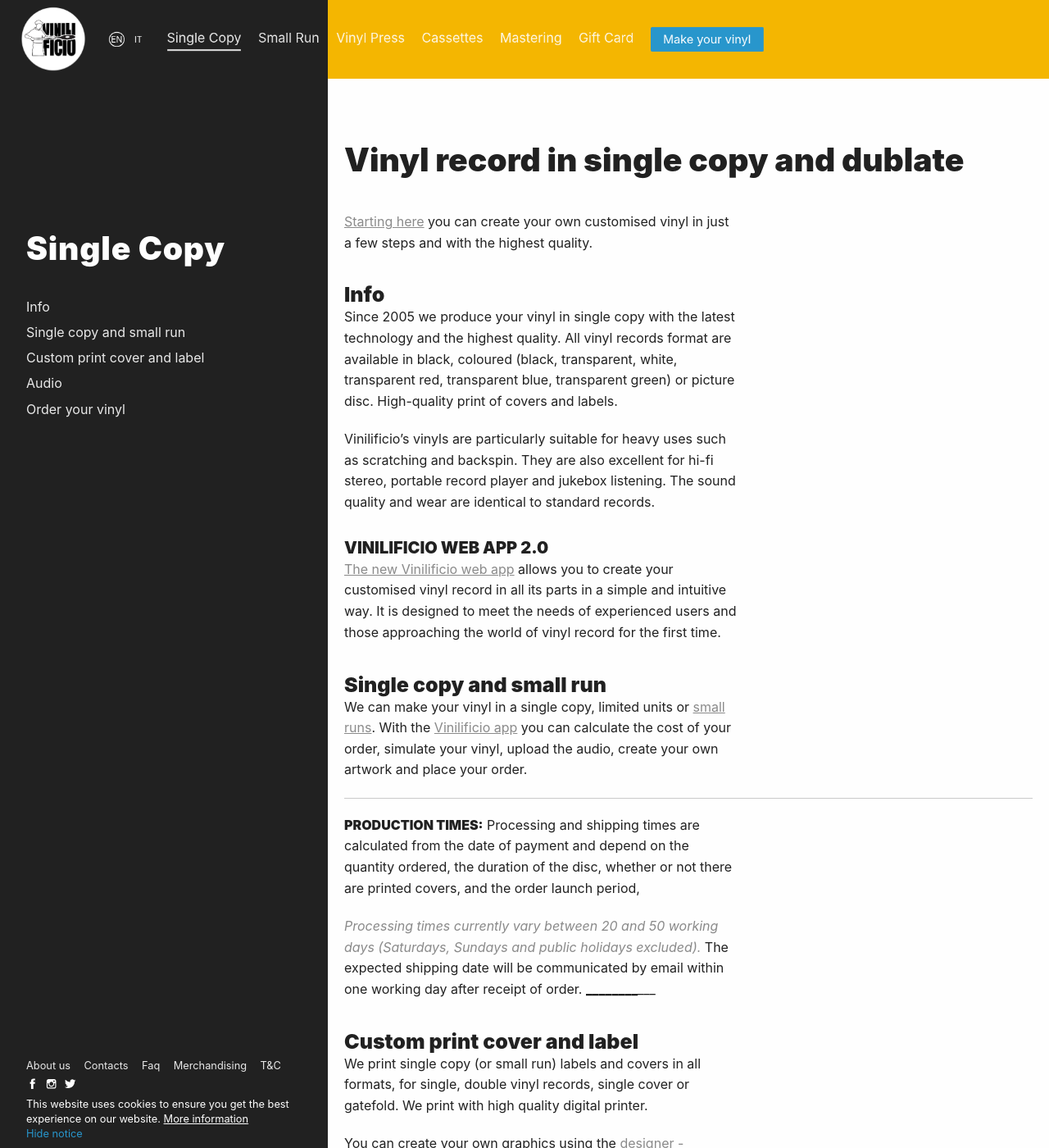
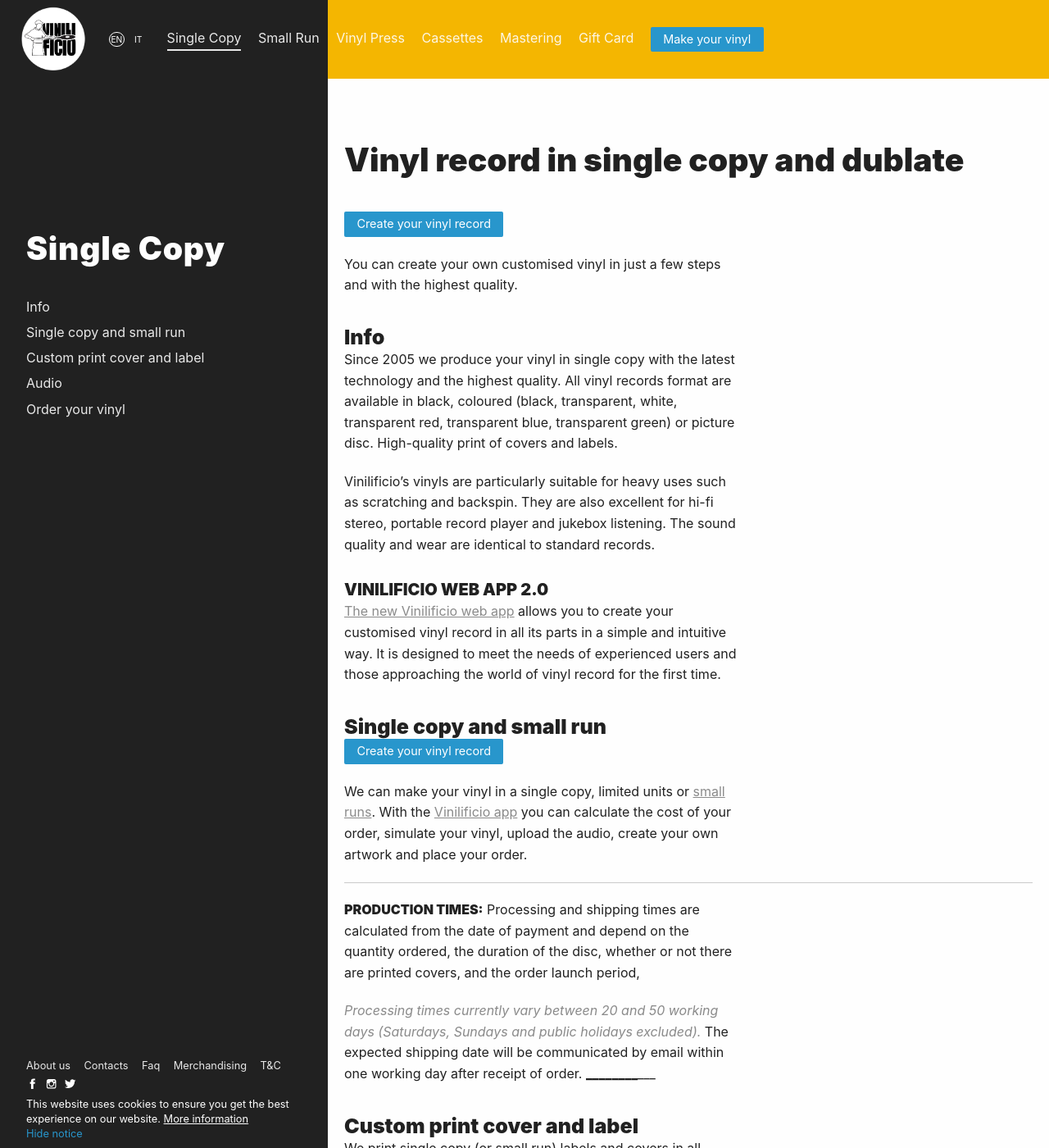
Before and after one commit to Vinilificio/vinilificio.com, a Jekyll site: the page built from en/single-copy.md, in a window 1280 px wide and 1400 px high. Shown: the whole window at 82% size. Built offline with Jekyll 4.4.1, drawn with Linux system fonts in a browser that asks for light colours; nearby versions of some CDN libraries; comment, search, counter and statistics services are not loaded.

Commit message:
button "create your vinyl record"

```diff
--- a/en/single-copy.md
+++ b/en/single-copy.md
@@ -19,7 +19,9 @@
 
 # Vinyl record in single copy and dublate
 
-[Starting here](https://app.vinilificio.com) you can create your own customised vinyl in just a few steps and with the highest quality.
+<a class="button" href="https://app.vinilificio.com/" style="color: white;text-decoration: none;">Create your vinyl record</a>
+
+You can create your own customised vinyl in just a few steps and with the highest quality.
 
 ### Info
 
@@ -32,6 +34,9 @@
 [The new Vinilificio web app](https://app.vinilificio.com) allows you to create your customised vinyl record in all its parts in a simple and intuitive way. It is designed to meet the needs of experienced users and those approaching the world of vinyl record for the first time.
 
 ### Single copy and small run
+
+<a class="button" href="https://app.vinilificio.com/" style="color: white;text-decoration: none;">Create your vinyl record</a>
+
 
 We can make your vinyl in a single copy, limited units or [small runs](/en/small-run/).
 With the [Vinilificio app](https://app.vinilificio.com) you can calculate the cost of your order, simulate your vinyl, upload the audio, create your own artwork and place your order.
```
